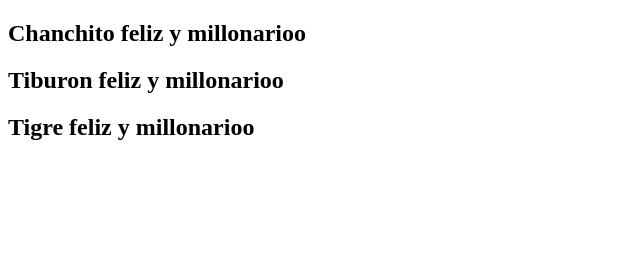
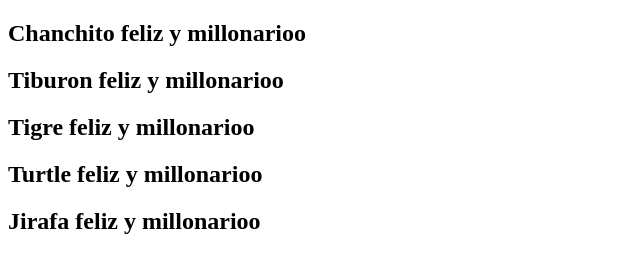
Before and after one commit to santi2D3/dirgit1, a plain HTML site: page index.html in a window 1280 px wide. Shown: the whole page, without its empty margins (0-640 px from the left). Drawn offline with Linux system fonts and the light colour scheme.

Commit message:
2 lineas + en index

```diff
--- a/index.html
+++ b/index.html
@@ -11,6 +11,8 @@
     <h2>Chanchito feliz y millonarioo</h2>
     <h2>Tiburon feliz y millonarioo</h2>
     <h2>Tigre feliz y millonarioo</h2>
+    <h2>Turtle feliz y millonarioo</h2>
+    <h2>Jirafa feliz y millonarioo</h2>
 
 </body>
 </html>
```
